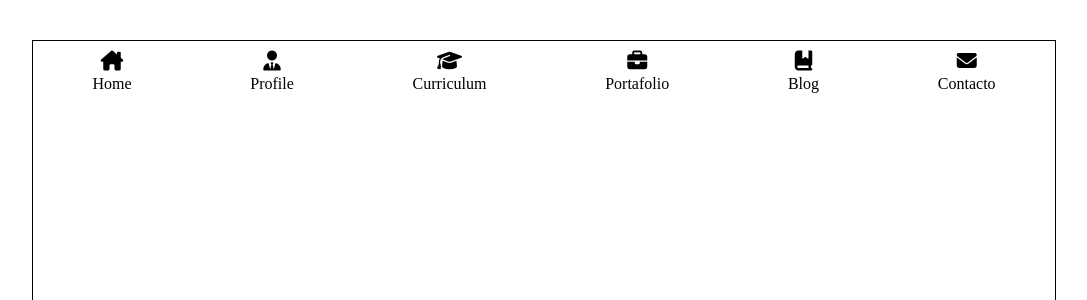
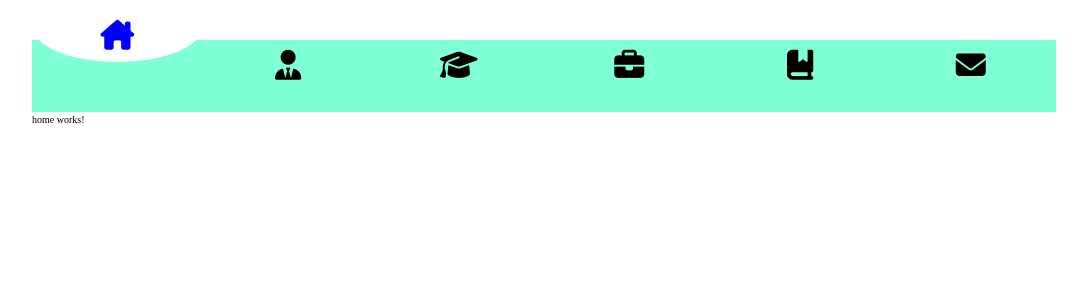
Before and after one commit to LuisFerRodVar/LuisFerRodVar.github.io, an Angular app: page /home in a window 1280 px wide. Before the commit this address led to /. Shown: the top 300 px of the page, without its empty margins (96-1183 px from the left). Built offline with nearby package versions, Linux system fonts and the light colour scheme.

Commit message:
Ajuste en el navbar

```diff
--- a/src/app/app.component.css
+++ b/src/app/app.component.css
@@ -8,7 +8,6 @@ main{
   display: flex;
   margin: 0 auto;
   flex-direction: column;
-  border: 1px solid black;
   flex-wrap: wrap;
 }
 app-navbar{
--- a/src/app/app.routes.ts
+++ b/src/app/app.routes.ts
@@ -7,10 +7,11 @@ import { BlogComponent } from './blog/blog.component';
 import { ContactComponent } from './contact/contact.component';
 
 export const routes: Routes = [
-  { path: '', component: HomeComponent },
+  { path: 'home', component: HomeComponent },
   { path: 'about', component: AboutComponent },
   { path: 'resume', component: ResumeComponent },
   { path: 'portfolio', component: PortfolioComponent },
   { path: 'blog', component: BlogComponent },
   { path: 'contact', component: ContactComponent },
+  {path: '', redirectTo:'/home', pathMatch: 'full'}
 ];
--- a/src/app/navbar/navbar.component.css
+++ b/src/app/navbar/navbar.component.css
@@ -1,29 +1,99 @@
 
 nav{
   display: flex;
+  height: 100%;
   justify-content: center;
+  position: relative;
+  flex-wrap: wrap;
+  background-color: aquamarine;
 }
+
 ul{
   width: 100%;
+  height: 100%;
   list-style: none;
   display: flex;
   justify-content: space-around;
+  align-items: center;
+
 
 }
+span{
+  opacity: 0;
+  transition: all 300ms ease-in-out;
+}
 i{
-  font-size: 2rem;
+  display: block;
+  font-size: 3rem;
+  transition: all 300ms ease-in-out;
+  position: relative;
+  z-index: 2;
+}
+
+.active>i{
+  color: blue;
+  transform: translateY(-20px);
 }
 span{
-  display: block;
-  font-size: 1.6rem;
+  display: none;
+  opacity: 0;
+  font-size: 1.8rem;
 }
 li{
+  height: 100%;
+  flex: 1;
   display: flex;
   padding: 1rem;
   flex-direction: column;
   text-align: center;
 }
+div{
+  background: #ffffff;
+  width: calc(100%/6);
+  height: 100%;
+  position: absolute;
+  top: calc(-70%);
+  border: 10px solid #FFFFFF;
+  border-radius: 100%;
+  z-index: 1;
+  transition: all 300ms ease-in-out;
+}
 
-div{
-  position: absolute;
+
+
+.active> a{
+  color: blue;
 }
+.active> a i{
+  transform: translateY(-3rem);
+}
+.active> a span{
+  opacity: 1;
+}
+
+.active {
+  background-color: aquamarine;
+}
+.active:nth-child(1) ~ div {
+  left: 0%;
+}
+
+.active:nth-child(2) ~ div {
+  left: calc(100%/6);
+}
+
+.active:nth-child(3) ~ div {
+  left: calc((100%/6) * 2);
+}
+
+.active:nth-child(4) ~ div {
+  left: calc((100%/6) * 3);
+}
+
+.active:nth-child(5) ~ div {
+  left: calc((100%/6) * 4);
+}
+
+.active:nth-child(6) ~ div {
+  left: calc((100%/6) * 5);
+}
--- a/src/app/navbar/navbar.component.html
+++ b/src/app/navbar/navbar.component.html
@@ -1,57 +1,47 @@
 <nav>
   <ul>
-    <li class="list">
-      <a href="">
-      <i class="fa-solid fa-house-chimney"></i>
-        <span>Home
-        </span>
+    <li class="list" routerLink="/home" routerLinkActive="active">
+      <a>
+        <i class="fa-solid fa-house-chimney"></i>
+        <span>Home </span>
       </a>
     </li>
 
-    <li class="list">
-      <a href="/about" >
-     <i class="fa-solid fa-user-tie"></i>
-
-        <span class="text">Profile
-        </span>
+    <li class="list" routerLink="/about" routerLinkActive="active">
+      <a>
+        <i class="fa-solid fa-user-tie"></i>
+        <span class="text">Profile </span>
       </a>
     </li>
 
-    <li class="list">
-      <a href="/resume">
-     <i class="fa-solid fa-graduation-cap"></i>
-
-        <span class="text">Curriculum
-        </span>
+    <li class="list" routerLink="/resume" routerLinkActive="active">
+      <a>
+        <i class="fa-solid fa-graduation-cap"></i>
+        <span class="text">Curriculum </span>
       </a>
     </li>
 
-    <li class="list">
-      <a href="/portfolio">
-      <i class="fa-solid fa-briefcase"></i>
-
-        <span class="text">Portafolio
-        </span>
+    <li class="list" routerLink="/portfolio" routerLinkActive="active">
+      <a>
+        <i class="fa-solid fa-briefcase"></i>
+        <span class="text">Portafolio </span>
       </a>
     </li>
 
-    <li class="list">
-      <a href="/blog">
-     <i class="fa-solid fa-book-bookmark"></i>
-
-        <span class="text">Blog
-        </span>
+    <li class="list" routerLink="/blog" routerLinkActive="active">
+      <a>
+        <i class="fa-solid fa-book-bookmark"></i>
+        <span class="text">Blog </span>
       </a>
     </li>
-    <li class="list">
-      <a href="/contact">
-      <i class="fa-solid fa-envelope"></i>
 
-        <span class="text">Contacto
-        </span>
+    <li class="list" routerLink="/contact" routerLinkActive="active">
+      <a>
+        <i class="fa-solid fa-envelope"></i>
+        <span class="text">Contacto </span>
       </a>
     </li>
-    <div class="indicator"></div>
+
+    <div></div>
   </ul>
-
 </nav>
--- a/src/app/navbar/navbar.component.ts
+++ b/src/app/navbar/navbar.component.ts
@@ -1,9 +1,10 @@
 import { Component } from '@angular/core';
+import { RouterLink, RouterLinkActive } from '@angular/router';
 
 @Component({
   selector: 'app-navbar',
   standalone: true,
-  imports: [],
+  imports: [RouterLink, RouterLinkActive],
   templateUrl: './navbar.component.html',
   styleUrl: './navbar.component.css'
 })
--- a/src/index.html
+++ b/src/index.html
@@ -1,5 +1,5 @@
 <!doctype html>
-<html lang="en">
+<html lang="es">
 <head>
   <meta charset="utf-8">
   <title>Portfolio</title>
```
